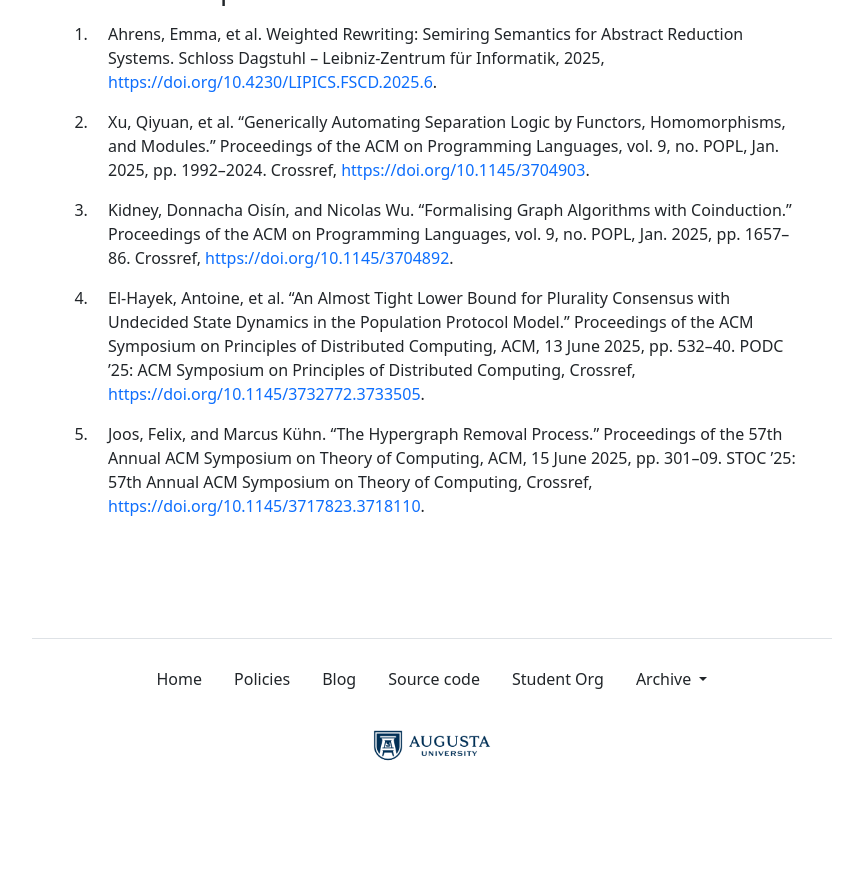
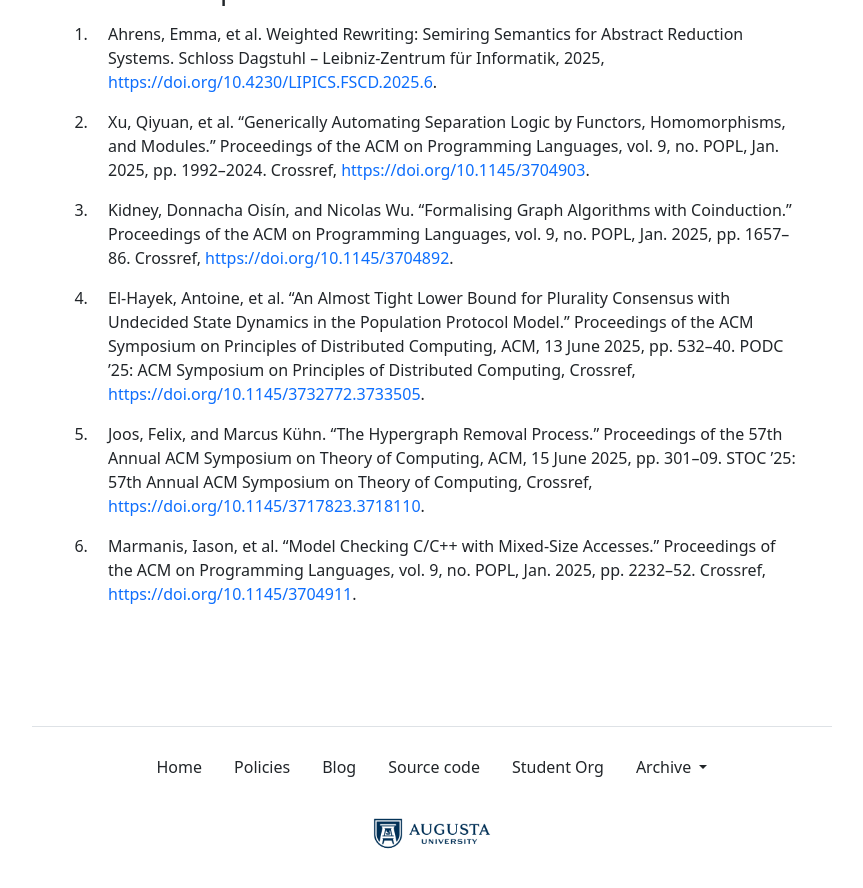
Before and after one commit to the-au-forml-lab/plgroup, a Jekyll site: the page built from docs/index.md, in a window 1280 px wide and 900 px high, scrolled down 1677 px. Shown: the top 888 px of the window, without its empty margins (208-1071 px from the left). Built offline with Jekyll 4.4.1, drawn with Linux system fonts in a browser that asks for light colours; before the commit the page ends 2489 px from its top, so only the background shows below that; some of the changed text lies outside the part shown.

Commit message:
[create-pull-request] automated change

```diff
--- a/data/history.txt
+++ b/data/history.txt
@@ -52,3 +52,4 @@
 10.1145/3704892
 10.1145/3732772.3733505
 10.1145/3717823.3718110
+10.1145/3704911
--- a/docs/index.md
+++ b/docs/index.md
@@ -36,7 +36,7 @@ organization.
 | 4.  | September 12 | Formalising Graph Algorithms with Coinduction.    | UH227 (Fishbowl) |
 | 5.  | September 19 | An Almost Tight Lower Bound for Plurality Consensus with Undecided State Dynamics in the Population Protocol Model.    | UH227 (Fishbowl) |
 | 6.  | September 26 | The Hypergraph Removal Process.    | UH227 (Fishbowl) |
-| 7.  | October 3    | Paper 06 discussion    | UH227 (Fishbowl) |
+| 7.  | October 3    | Model Checking C/C++ with Mixed-Size Accesses.    | UH227 (Fishbowl) |
 | 8.  | October 10   | _Fall pause_           |                  |
 | 9.  | October 17   | Paper 07 discussion    | UH227 (Fishbowl) |
 | 10. | October 24   | Paper 08 discussion    | UH227 (Fishbowl) |
--- a/docs/papers.md
+++ b/docs/papers.md
@@ -3,3 +3,4 @@
 1. Kidney, Donnacha Oisín, and Nicolas Wu. “Formalising Graph Algorithms with Coinduction.” Proceedings of the ACM on Programming Languages, vol. 9, no. POPL, Jan. 2025, pp. 1657–86. Crossref, <https://doi.org/10.1145/3704892>.
 1. El-Hayek, Antoine, et al. “An Almost Tight Lower Bound for Plurality Consensus with Undecided State Dynamics in the Population Protocol Model.” Proceedings of the ACM Symposium on Principles of Distributed Computing, ACM, 13 June 2025, pp. 532–40. PODC ’25: ACM Symposium on Principles of Distributed Computing, Crossref, <https://doi.org/10.1145/3732772.3733505>.
 1. Joos, Felix, and Marcus Kühn. “The Hypergraph Removal Process.” Proceedings of the 57th Annual ACM Symposium on Theory of Computing, ACM, 15 June 2025, pp. 301–09. STOC ’25: 57th Annual ACM Symposium on Theory of Computing, Crossref, <https://doi.org/10.1145/3717823.3718110>.
+1. Marmanis, Iason, et al. “Model Checking C/C++ with Mixed-Size Accesses.” Proceedings of the ACM on Programming Languages, vol. 9, no. POPL, Jan. 2025, pp. 2232–52. Crossref, <https://doi.org/10.1145/3704911>.
```
